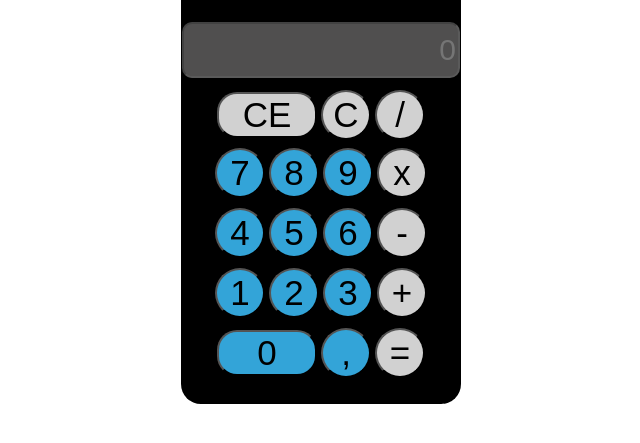
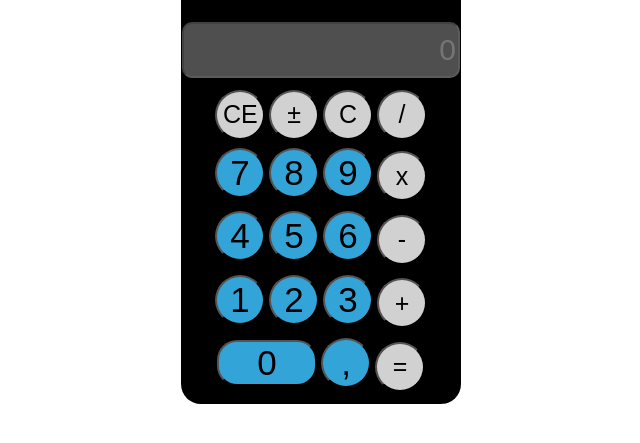
Before and after one commit to sergiam/Calculator, a plain HTML site: page index.html in a window 1280 px wide. Shown: the part 71-514 px from the top of the page, without its empty margins (319-959 px from the left). Drawn offline with Linux system fonts and the light colour scheme.

Commit message:
change calc from html and js

```diff
--- a/disseny.css
+++ b/disseny.css
@@ -33,12 +33,6 @@ top: 5px;
 font-size: 37px;
 }
 
-#removeOneNumber{
-width: 100px;
-background-color: #d1d1d1;
-border-radius: 20px;
-font-size: 35px;
-}
 
 .zero{
 width: 100px;
@@ -60,7 +54,7 @@ width: 50px;
 .operators{
 size: 50px;
 border-radius: 50px;
-font-size: 35px;
+font-size: 25px;
 height: 50px;
 width: 50px;
 background-color: #d1d1d1;
--- a/index.html
+++ b/index.html
@@ -12,7 +12,8 @@
         <h1 id="title">Calculator</h1>
         <input type="text" id="display" placeholder="0" disabled></input>
         <div id="first-row-numbers">
-            <button id="removeOneNumber" onclick="buttonDeleteOneNumber()">CE</button>
+            <button id="removeOneNumber" class="operators" onclick="buttonDeleteOneNumber()">CE</button>
+            <button class="operators" onclick="changeSign()">±</button>
             <button class="operators" onclick="buttonClear()">C</button>
             <button class="operators" value="/" onclick="setHighlight(event)">/</button>
 
```
